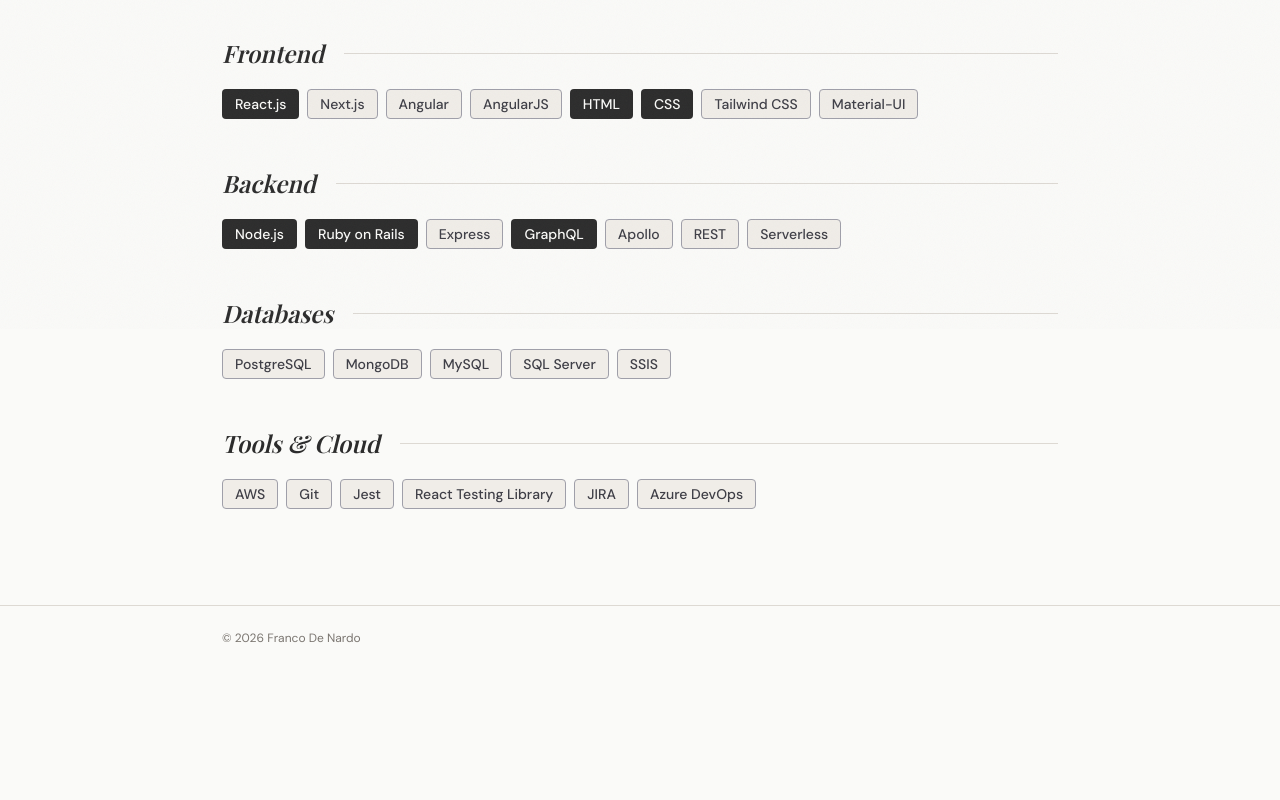
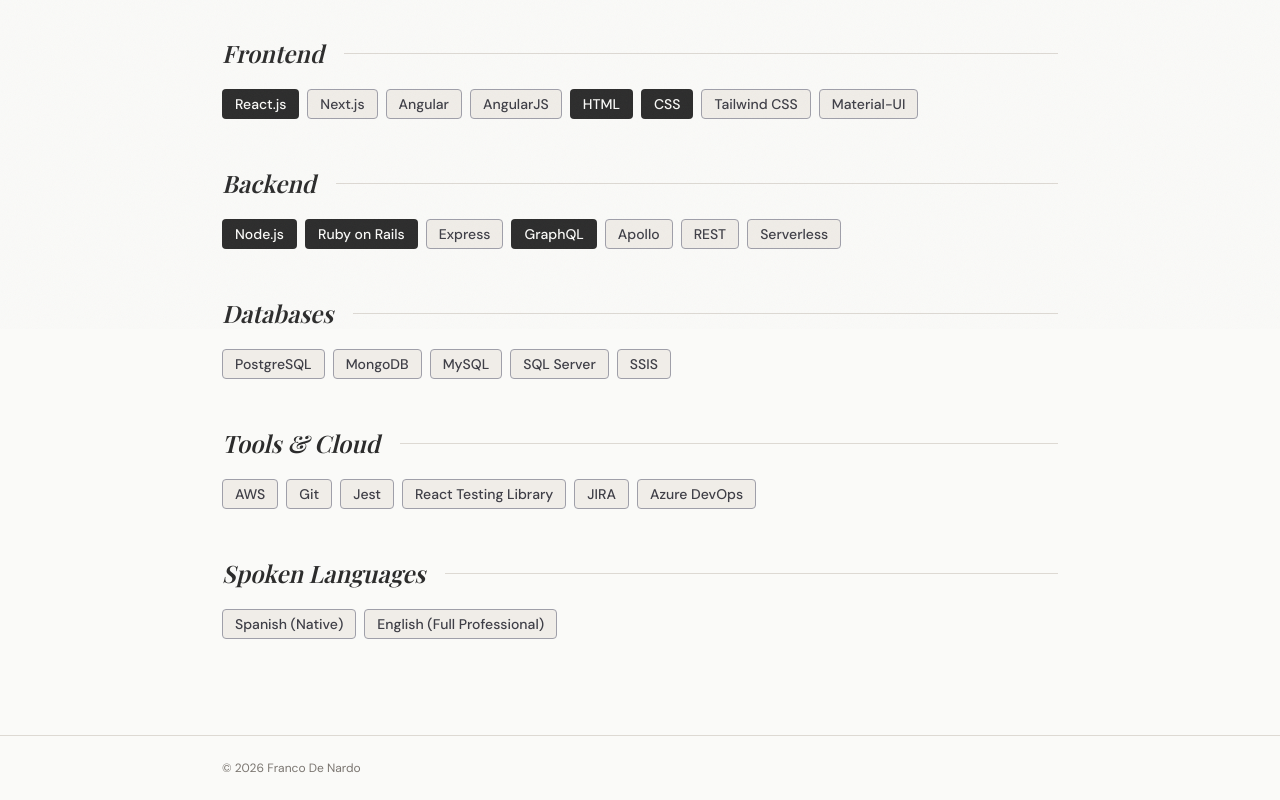
Before and after one commit to lleseg/my-portfolio, a Next.js app: page /skills in a window 1280 px wide. Shown: the part 471-1271 px from the top of the page. Before the commit the page ends 1141 px from the top, so only its background shows below. Built offline with nearby package versions, Linux system fonts and the light colour scheme; a web font is replaced by a local one.

Commit message:
feat: :sparkles: add spoken languages to skills

```diff
--- a/data/skills.ts
+++ b/data/skills.ts
@@ -69,4 +69,8 @@
       "Azure DevOps",
     ].map(s),
   },
+  {
+    name: "Spoken Languages",
+    skills: ["Spanish (Native)", "English (Full Professional)"].map(s),
+  },
 ];
```
